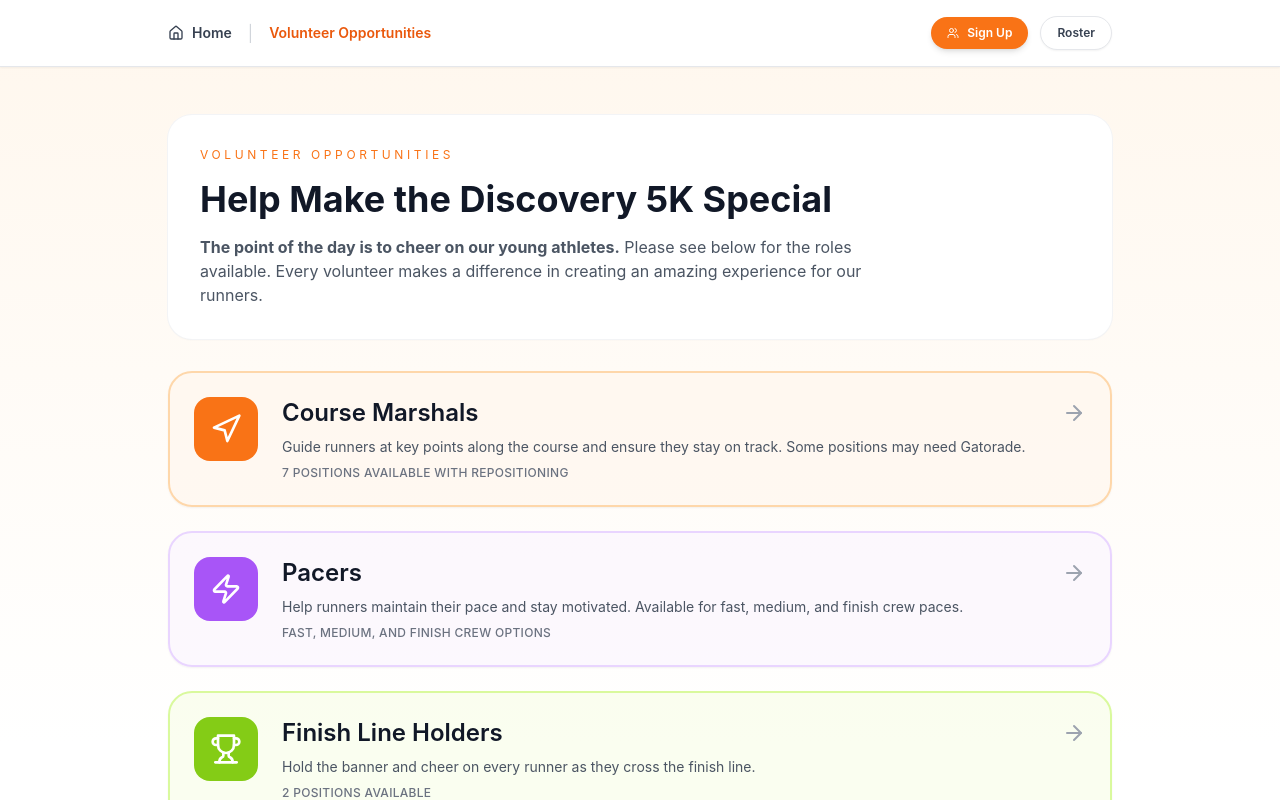
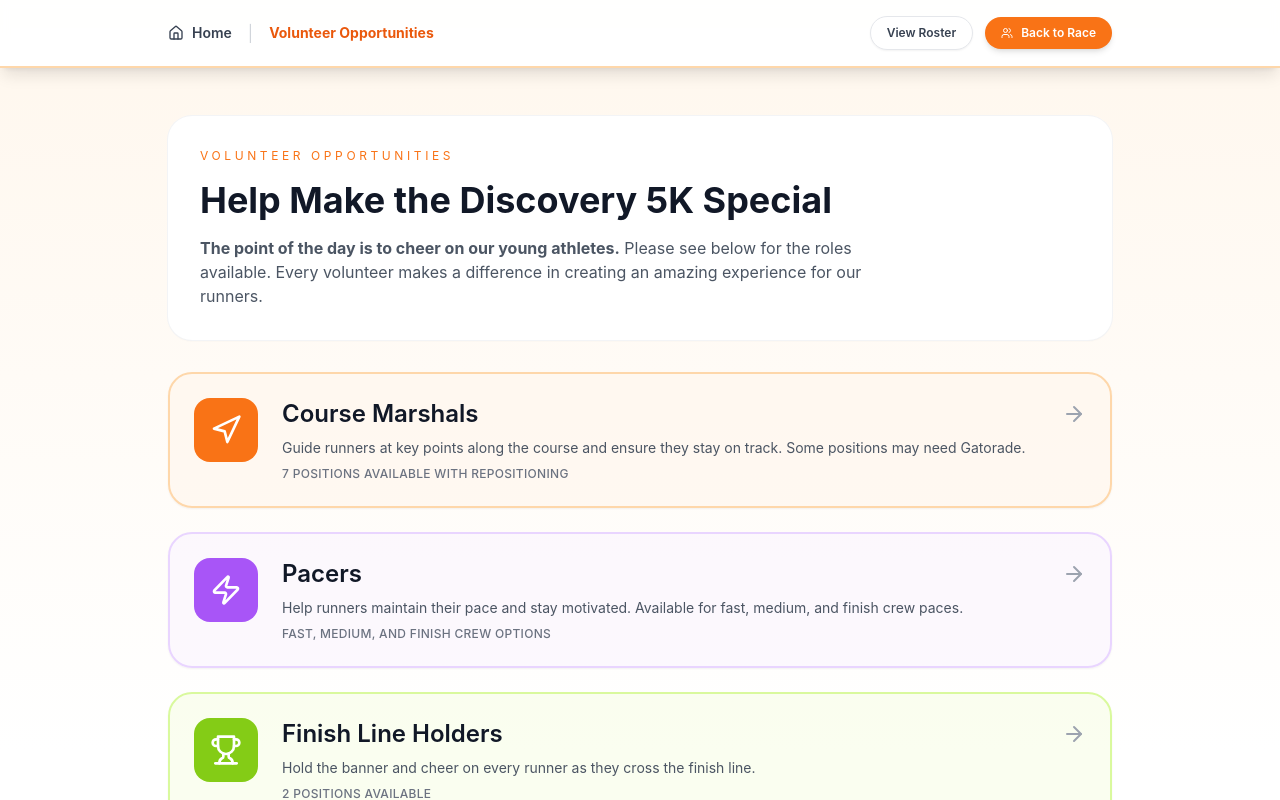
Before and after one commit to GoFast-Athlete-Training/GoFast-Events, a React (Vite) app: page /volunteer in a window 1280 px wide. Shown: the top 800 px of the page. Built offline with nearby package versions, Linux system fonts and the light colour scheme.

Commit message:
Fix Strava iframe: use exact hardcoded URL format + Improve volunteer page: add scroll-to-top and enhance sticky header

```diff
--- a/src/pages/CourseOverview.tsx
+++ b/src/pages/CourseOverview.tsx
@@ -21,13 +21,6 @@ const CourseOverview = () => {
   const youtubeEmbedUrl = `https://www.youtube.com/embed/${youtubeVideoId}`;
   const youtubeWatchUrl = `https://youtu.be/${youtubeVideoId}`;
 
-  // Extract route ID from Strava URL for embed
-  // URL format: https://www.strava.com/routes/3420808564668746102
-  const stravaRouteId = BGR5K_CONFIG.stravaRouteUrl.split('/routes/')[1]?.split('?')[0] || '';
-  const stravaEmbedUrl = stravaRouteId
-    ? `https://www.strava.com/routes/${stravaRouteId}/embed`
-    : null;
-
   return (
     <>
       <div className="min-h-screen bg-gradient-to-b from-blue-50 via-white to-white">
@@ -44,7 +37,6 @@ const CourseOverview = () => {
           </header>
 
           {/* Strava Route Map Embed - Above Video */}
-          {stravaEmbedUrl && (
           <section className="mt-8 rounded-3xl border border-gray-100 bg-white p-6 shadow-sm">
             <div className="mb-4">
               <h2 className="text-xl font-semibold text-gray-900 flex items-center gap-2">
@@ -60,17 +52,21 @@ const CourseOverview = () => {
                 <span>Elevation: {BGR5K_CONFIG.elevation}</span>
               </div>
             </div>
-              <div className="rounded-xl overflow-hidden border border-gray-200 bg-white">
+            <div
+              style={{
+                borderRadius: "16px",
+                overflow: "hidden",
+                boxShadow: "0 2px 8px rgba(0,0,0,0.1)",
+              }}
+            >
               <iframe
+                src="https://www.strava.com/routes/3420808564668746102/embed"
+                width="100%"
                 height="405"
-                  width="100%"
                 frameBorder="0"
                 allowTransparency={true}
                 scrolling="no"
-                  src={stravaEmbedUrl}
-                  title="Strava Route Map"
-                  className="w-full"
-                  style={{ minHeight: '405px' }}
+                title="Strava Course Map"
               />
             </div>
             <div className="mt-3 flex items-center justify-between">
@@ -88,7 +84,6 @@ const CourseOverview = () => {
               </a>
             </div>
           </section>
-          )}
 
           {/* Video Explainer Section - Smaller */}
           <section className="mt-6 rounded-2xl border border-gray-100 bg-white p-4 shadow-sm">
--- a/src/pages/RaceOverview.tsx
+++ b/src/pages/RaceOverview.tsx
@@ -7,13 +7,6 @@ const RaceOverview = () => {
   useEffect(() => {
     document.title = 'BGR Discovery 5k';
   }, []);
-
-  // Extract route ID from Strava URL for embed
-  // URL format: https://www.strava.com/routes/3420808564668746102
-  const stravaRouteId = BGR5K_CONFIG.stravaRouteUrl.split('/routes/')[1]?.split('?')[0] || '';
-  const stravaEmbedUrl = stravaRouteId
-    ? `https://www.strava.com/routes/${stravaRouteId}/embed`
-    : null;
 
   return (
     <div className="min-h-screen bg-gradient-to-b from-orange-50 via-white to-white">
@@ -31,7 +24,6 @@ const RaceOverview = () => {
         </header>
 
         {/* Strava Route Map Embed - Above everything */}
-        {stravaEmbedUrl && (
         <section className="mt-8 rounded-3xl border border-gray-100 bg-white p-6 shadow-sm">
           <div className="mb-4">
             <h2 className="text-xl font-semibold text-gray-900 flex items-center gap-2">
@@ -47,17 +39,21 @@ const RaceOverview = () => {
               <span>Elevation: {BGR5K_CONFIG.elevation}</span>
             </div>
           </div>
-            <div className="rounded-xl overflow-hidden border border-gray-200 bg-white">
+          <div
+            style={{
+              borderRadius: "16px",
+              overflow: "hidden",
+              boxShadow: "0 2px 8px rgba(0,0,0,0.1)",
+            }}
+          >
             <iframe
+              src="https://www.strava.com/routes/3420808564668746102/embed"
+              width="100%"
               height="405"
-                width="100%"
               frameBorder="0"
               allowTransparency={true}
               scrolling="no"
-                src={stravaEmbedUrl}
-                title="Strava Route Map"
-                className="w-full"
-                style={{ minHeight: '405px' }}
+              title="Strava Course Map"
             />
           </div>
           <div className="mt-3 flex items-center justify-between">
@@ -75,7 +71,6 @@ const RaceOverview = () => {
             </a>
           </div>
         </section>
-        )}
 
         {/* Quick Info Cards */}
         <section className="mt-8 grid gap-6 lg:grid-cols-3">
--- a/src/pages/VolunteerOverview.tsx
+++ b/src/pages/VolunteerOverview.tsx
@@ -5,6 +5,8 @@ import { ArrowRight, Users, Navigation, Zap, Trophy, Droplet, Home } from 'lucid
 const VolunteerOverview = () => {
   useEffect(() => {
     document.title = 'BGR Discovery 5k - Volunteer Opportunities';
+    // Scroll to top on page load to prevent "cursor going to the middle"
+    window.scrollTo(0, 0);
   }, []);
 
   const volunteerRoles = [
@@ -48,43 +50,46 @@ const VolunteerOverview = () => {
 
   return (
     <div className="min-h-screen bg-gradient-to-b from-orange-50 via-white to-white">
-      {/* Sticky Top Navigation */}
-      <div className="sticky top-0 z-50 bg-white border-b border-gray-200 shadow-sm">
+      {/* Sticky Top Navigation - Always visible at top */}
+      <div className="sticky top-0 z-50 w-full bg-white border-b-2 border-orange-200 shadow-lg backdrop-blur-sm bg-opacity-95">
         <div className="mx-auto max-w-5xl px-6 py-4 sm:px-8 lg:px-10">
           <div className="flex items-center justify-between">
             <div className="flex items-center gap-4">
               <Link
                 to="/"
                 className="inline-flex items-center gap-2 text-sm font-semibold text-gray-700 hover:text-orange-600 transition"
+                onClick={() => window.scrollTo(0, 0)}
               >
                 <Home className="h-4 w-4" />
                 <span>Home</span>
               </Link>
               <span className="text-gray-300">|</span>
-              <span className="text-sm font-semibold text-orange-600">Volunteer Opportunities</span>
+              <span className="text-sm font-bold text-orange-600">Volunteer Opportunities</span>
             </div>
             <div className="flex items-center gap-3">
               <Link
-                to="/volunteer/signup"
+                to="/volunteer/roster"
+                className="inline-flex items-center gap-2 rounded-full border border-gray-200 bg-white px-4 py-2 text-xs font-semibold text-gray-700 shadow-sm transition hover:border-orange-200 hover:text-orange-600"
+                onClick={() => window.scrollTo(0, 0)}
+              >
+                <span>View Roster</span>
+              </Link>
+              <Link
+                to="/"
                 className="inline-flex items-center gap-2 rounded-full bg-orange-500 px-4 py-2 text-xs font-semibold text-white shadow-md transition hover:bg-orange-600 focus:outline-none focus:ring-2 focus:ring-orange-400"
+                onClick={() => window.scrollTo(0, 0)}
               >
                 <Users className="h-3 w-3" />
-                <span>Sign Up</span>
-              </Link>
-              <Link
-                to="/volunteer/roster"
-                className="inline-flex items-center gap-2 rounded-full border border-gray-200 bg-white px-4 py-2 text-xs font-semibold text-gray-700 shadow-sm transition hover:border-orange-200 hover:text-orange-600"
-              >
-                <span>Roster</span>
+                <span>Back to Race</span>
               </Link>
             </div>
           </div>
         </div>
       </div>
 
-      <div className="mx-auto max-w-5xl px-6 py-12 sm:px-8 lg:px-10">
+      <div className="mx-auto max-w-5xl px-6 py-8 sm:px-8 lg:px-10">
         {/* Hero Section */}
-        <header className="rounded-3xl bg-white p-8 shadow-sm ring-1 ring-gray-100">
+        <header className="rounded-3xl bg-white p-8 shadow-sm ring-1 ring-gray-100 mt-4">
           <p className="text-xs uppercase tracking-[0.3em] text-orange-500">Volunteer Opportunities</p>
           <h1 className="mt-4 text-3xl font-bold text-gray-900 sm:text-4xl">
             Help Make the Discovery 5K Special
@@ -179,10 +184,11 @@ const VolunteerOverview = () => {
         </section>
 
         {/* Navigation */}
-        <section className="mt-8 flex flex-wrap gap-4">
+        <section className="mt-8 mb-8 flex flex-wrap gap-4">
           <Link
             to="/"
             className="inline-flex items-center gap-2 rounded-full border border-gray-200 bg-white px-4 py-2 text-sm font-semibold text-gray-700 shadow-sm transition hover:border-orange-200 hover:text-orange-600"
+            onClick={() => window.scrollTo(0, 0)}
           >
             <ArrowRight className="h-4 w-4 rotate-180" />
             <span>Back to Welcome</span>
```
Lines whose indentation alone changed are shown as unchanged.
